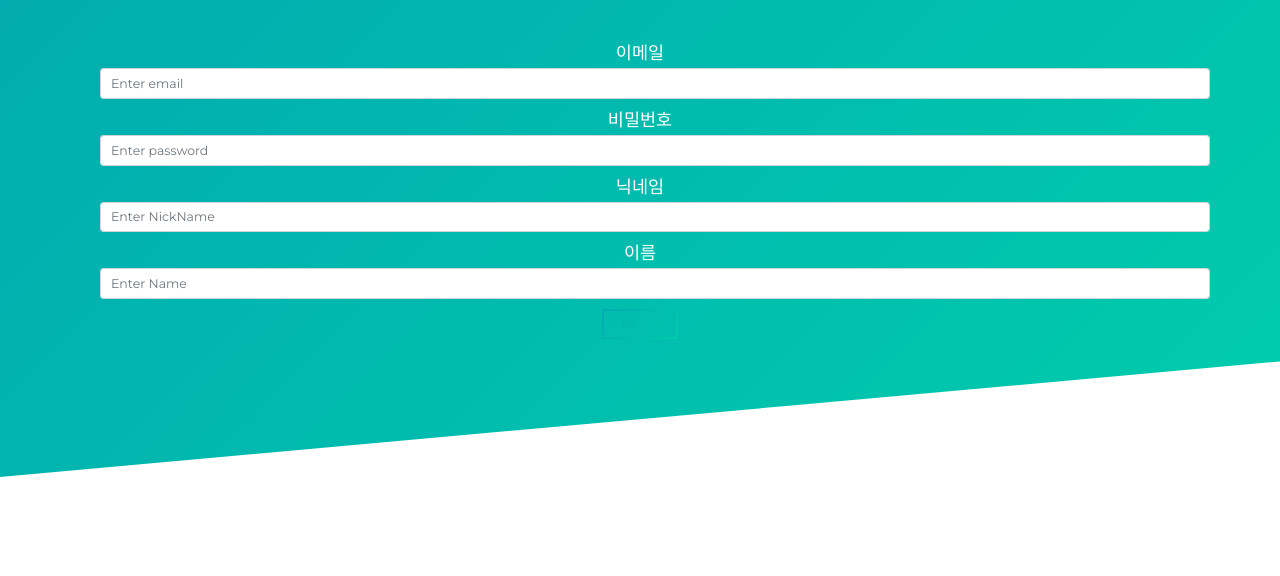
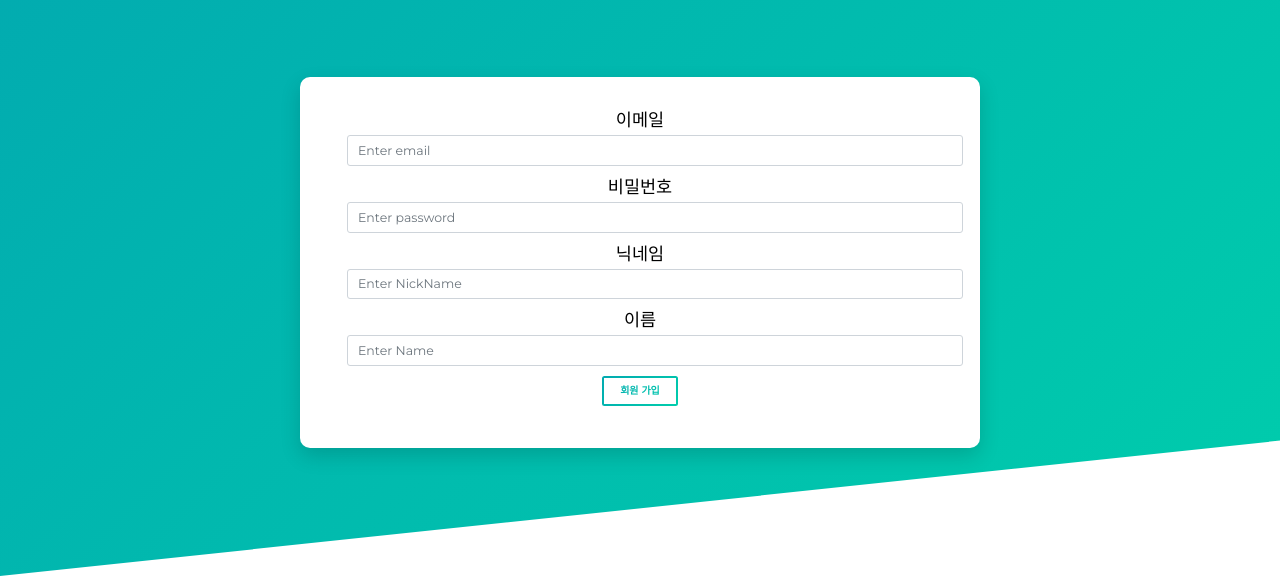
Before and after one commit to azxcv24/unityWebSite-react, a Gatsby site: page /signup in a window 1280 px wide. Shown: the part 237-813 px from the top of the page. Built offline with nearby package versions, Linux system fonts and the light colour scheme; Gatsby itself is replaced by a stand-in of ours.

Commit message:
ADD 회원가입 css

```diff
--- a/src/style/sections/_signup.scss
+++ b/src/style/sections/_signup.scss
@@ -18,4 +18,21 @@
       clip-path: none;
     }
 
+    .input-form{
+        max-width: 680px;
+
+        margin-top: 80px;
+        padding: 32px;
+
+        font-size: medium;
+
+        color: #000;
+        background: #fff;
+        -webkit-border-radius: 10px;
+        -moz-border-radius: 10px;
+        border-radius: 10px;
+        -webkit-box-shadow: 0 8px 20px 0 rgba(0, 0, 0, 0.15);
+        -moz-box-shadow: 0 8px 20px 0 rgba(0, 0, 0, 0.15);
+        box-shadow: 0 8px 20px 0 rgba(0, 0, 0, 0.15)
+    }
   }
```
